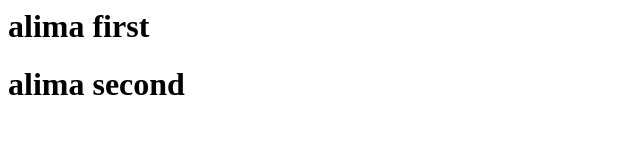
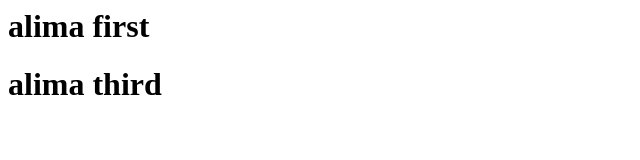
Before and after one commit to alimaabu/testing, a plain HTML site: page index.html in a window 1280 px wide. Shown: the full height of the page, 0-640 px from the left. Drawn offline with Linux system fonts and the light colour scheme.

Commit message:
first branch commit

```diff
--- a/index.html
+++ b/index.html
@@ -1,2 +1,2 @@
 <h1>alima first </h1>
-<h1>alima second</h2>
+<h1>alima third</h2>
```
